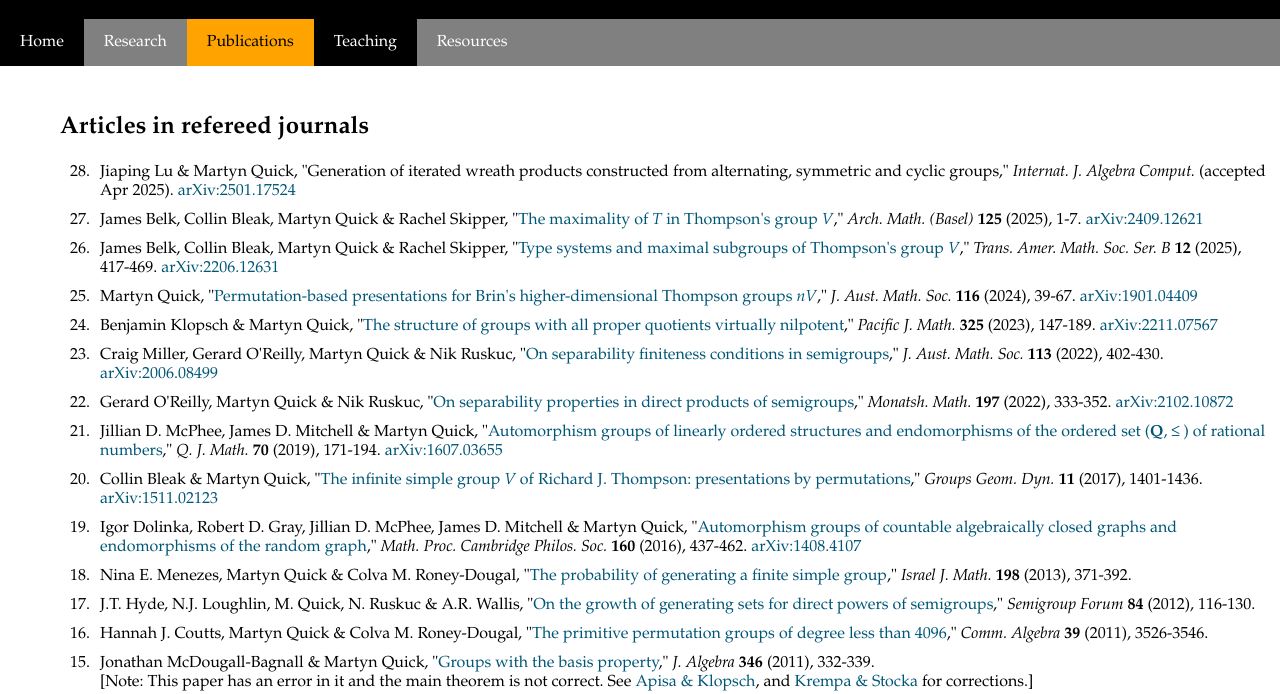
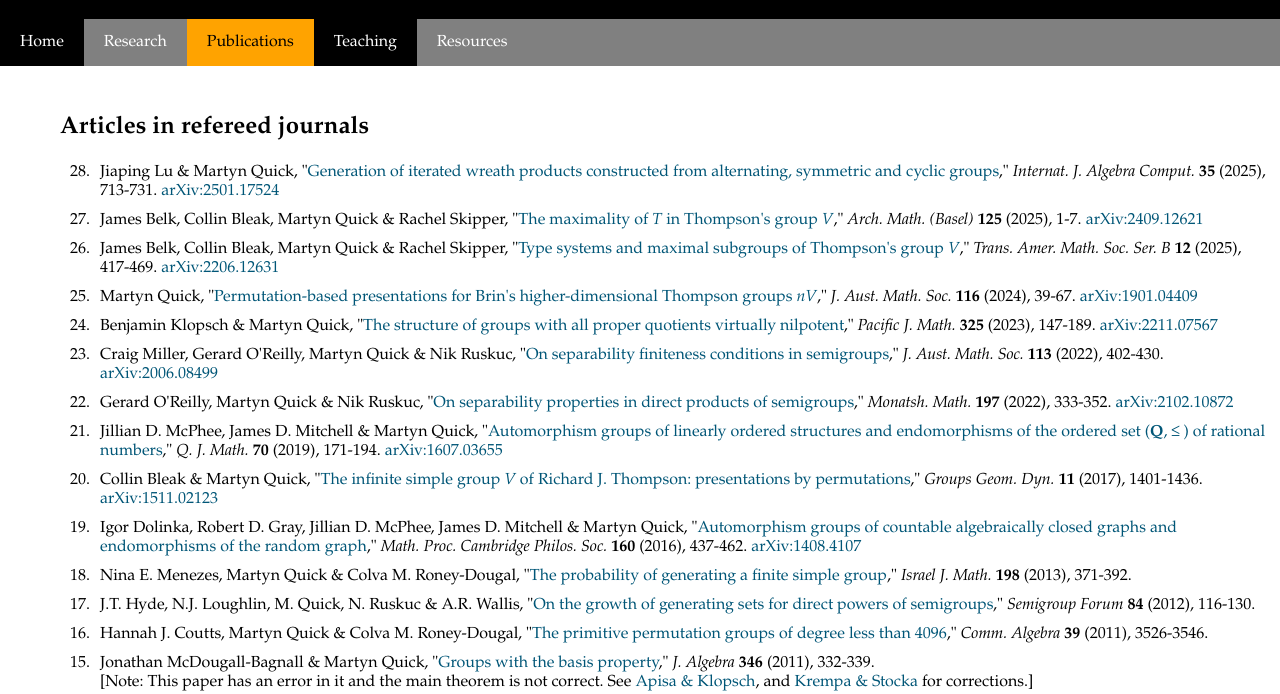
Before and after one commit to martynquick/martynquick.github.io, a plain HTML site: page publications.html in a window 1280 px wide. Shown: the part 106-800 px from the top of the page. Drawn offline with Linux system fonts and the light colour scheme.

Commit message:
Update publications.html

```diff
--- a/publications.html
+++ b/publications.html
@@ -27,9 +27,9 @@
   <ol class="references" style="counter-reset: reverse 29;">
 
 	  <li>Jiaping Lu &amp; Martyn Quick,
-		  &quot;Generation of iterated wreath products constructed from alternating, symmetric and cyclic groups,&quot;
-		  <span class="journal">Internat. J. Algebra Comput.</span>
-		  (accepted Apr 2025).
+		  &quot;<a href="https://doi.org/10.1142/S0218196725500201">Generation of iterated wreath products constructed from
+			  alternating, symmetric and cyclic groups</a>,&quot;
+		  <span class="journal">Internat. J. Algebra Comput.</span> <span class="volume">35</span> (2025), 713-731.
 		  <a href="https://arxiv.org/abs/2501.17524">arXiv:2501.17524</a></li>
 
 	<li>James Belk, Collin Bleak, Martyn Quick &amp; Rachel Skipper,
```
